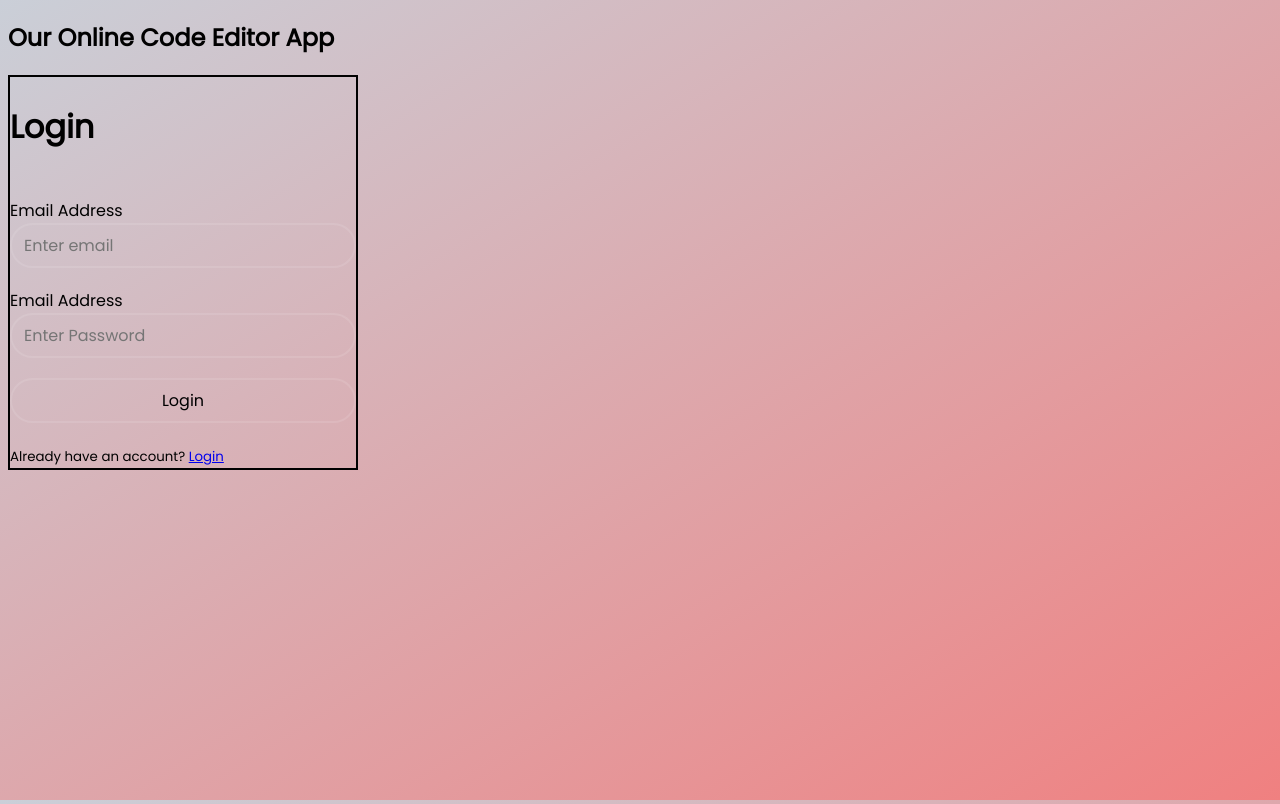
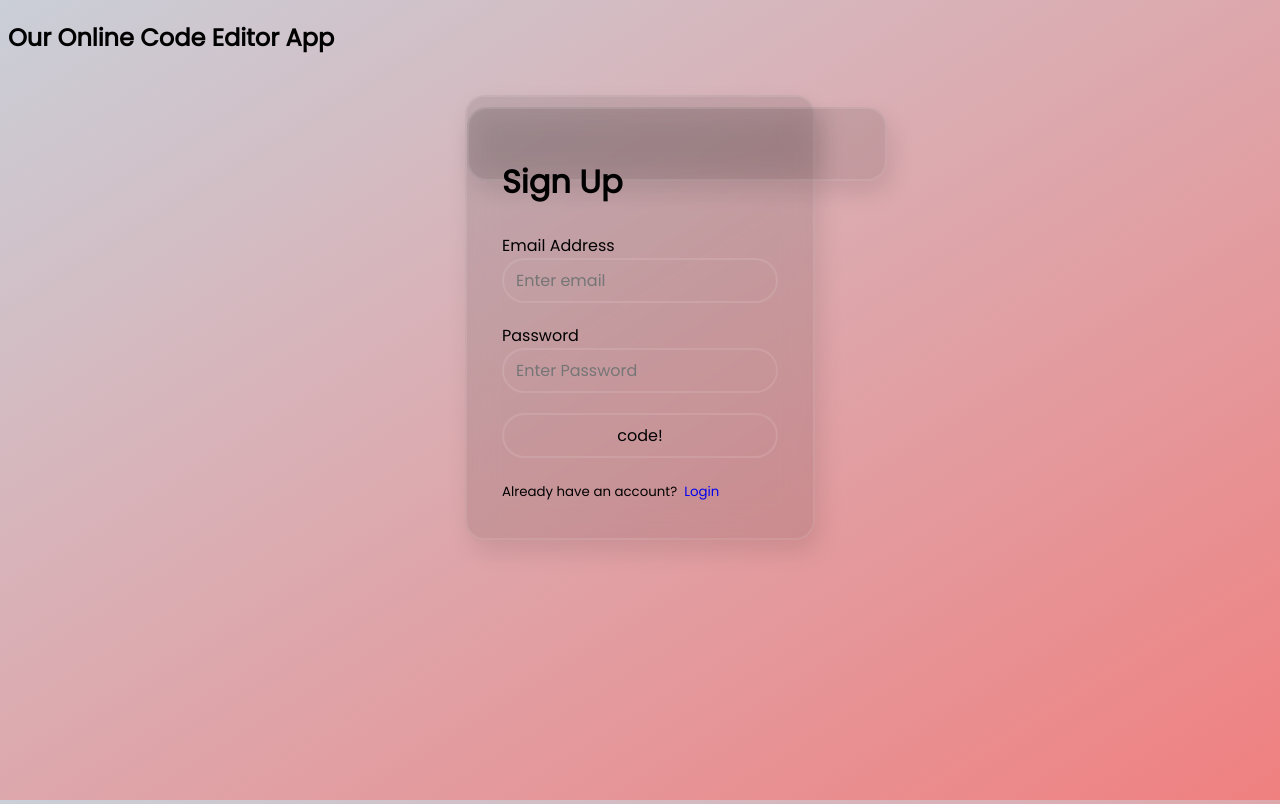
Before and after one commit to contigen/code-editor-app, a React (Create React App) app: page / in a window 1280 px wide. Built offline with nearby package versions, Linux system fonts and the light colour scheme.

Commit message:
feat: modified the login component

```diff
--- a/src/components/login/index.css
+++ b/src/components/login/index.css
@@ -1,12 +1,35 @@
 .login {
-  --wsize: 350px;
-  width: var(--wsize);
-  min-height: 350px;
-  border: 2px solid;
-}
-.login__form {
   display: flex;
   align-items: center;
   justify-content: center;
-  flex-direction: column;
 }
+.login__container {
+  background-color: var(--bg-colour);
+  width: var(--wsize);
+  max-width: 100%;
+  min-height: 350px;
+  padding: 35px;
+  border: var(--border);
+  box-shadow: 5px 12px 24px var(--bg-colour);
+  border-radius: 20px;
+  backdrop-filter: blur(15px);
+  position: relative;
+}
+.login__container::after {
+  position: absolute;
+  content: "";
+  top: 10px;
+  left: 0;
+  width: var(--wsize);
+  width: 100%;
+  background-color: var(--bg-colour);
+  z-index: -1;
+  padding: 35px;
+  border: var(--border);
+  box-shadow: 5px 12px 24px var(--bg-colour);
+  border-radius: 20px;
+  backdrop-filter: blur(15px);
+}
+small > a {
+  text-decoration: none;
+}
--- a/src/components/login/index.js
+++ b/src/components/login/index.js
@@ -1,14 +1,25 @@
 import React from "react";
 import "./index.css";
 const Login = () => {
-  const onSubmit = ({ ev }) => {
-    ev.preventDefault();
+  const [isLogin, setIsLogin] = React.useState(false);
+  const handleSubmit = async (evt) => {
+    evt.preventDefault();
+    // pass the form element, referenced as evt.target
+    const formData = new FormData(evt.target);
+    const URL = ``;
+    let responseData = await fetch(URL, {
+      method: `POST`,
+      body: formData,
+    });
+    let resultData = await responseData.json();
   };
+  const Login = () => setIsLogin(!isLogin);
   return (
     <section className="login">
-      <h1>Login</h1>
+      <div className="login__container">
+        <h1>{isLogin ? `Login` : `Sign Up`}</h1>
         <div className="login__form">
-        <form onSubmit={onSubmit}>
+          <form onSubmit={handleSubmit}>
             <div>
               <label htmlFor="email">Email Address</label>
               <input
@@ -20,7 +31,7 @@ const Login = () => {
               />
             </div>
             <div>
-            <label htmlFor="pass">Email Address</label>
+              <label htmlFor="pass">Password</label>
               <input
                 type="password"
                 placeholder="Enter Password"
@@ -29,12 +40,17 @@ const Login = () => {
                 required
               />
             </div>
-          <button type="submit">Login</button>
+            <button type="handleSubmit">code!</button>
           </form>
         </div>
         <small>
-        Already have an account? <a href="#">Login</a>
+          {!isLogin ? `Already have an account` : `Don't have an account`}
+          {"? "}&nbsp;
+          <a href="#" onClick={Login}>
+            {!isLogin ? `Login` : `Sign Up`}
+          </a>
         </small>
+      </div>
     </section>
   );
 };
```
Lines whose indentation alone changed are shown as unchanged.
